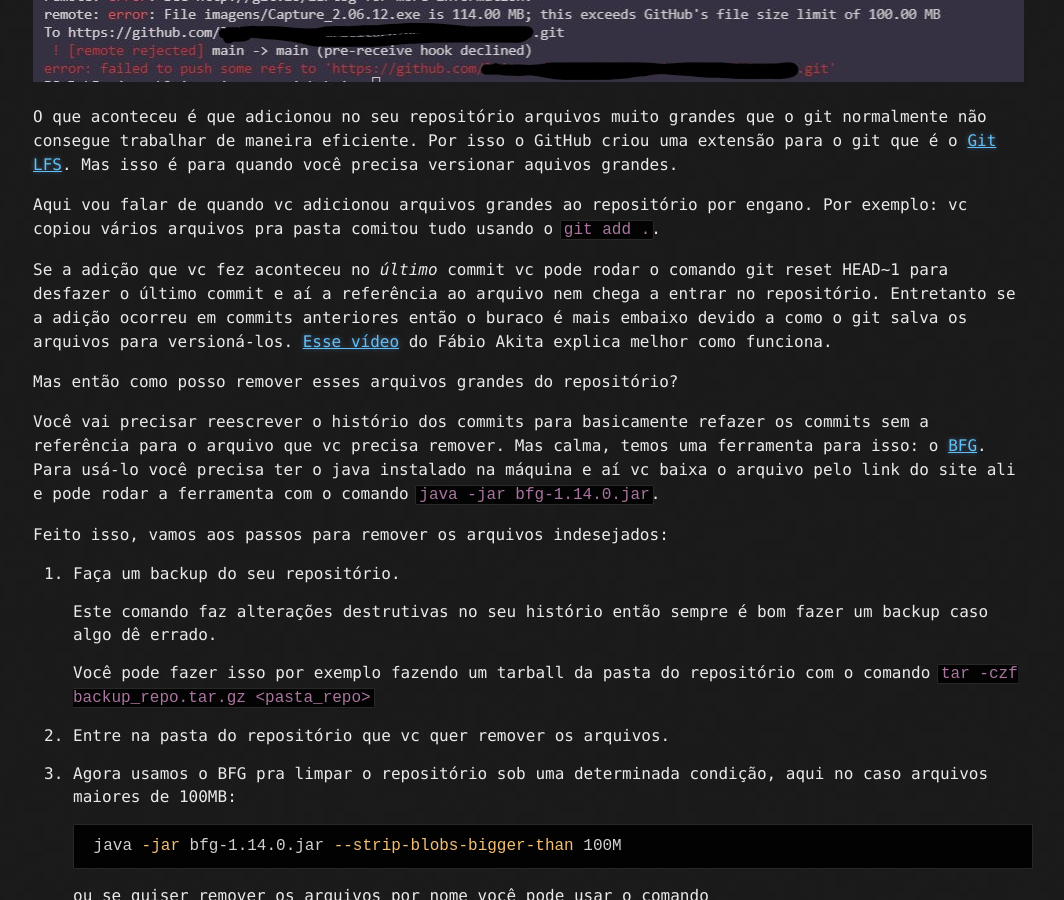
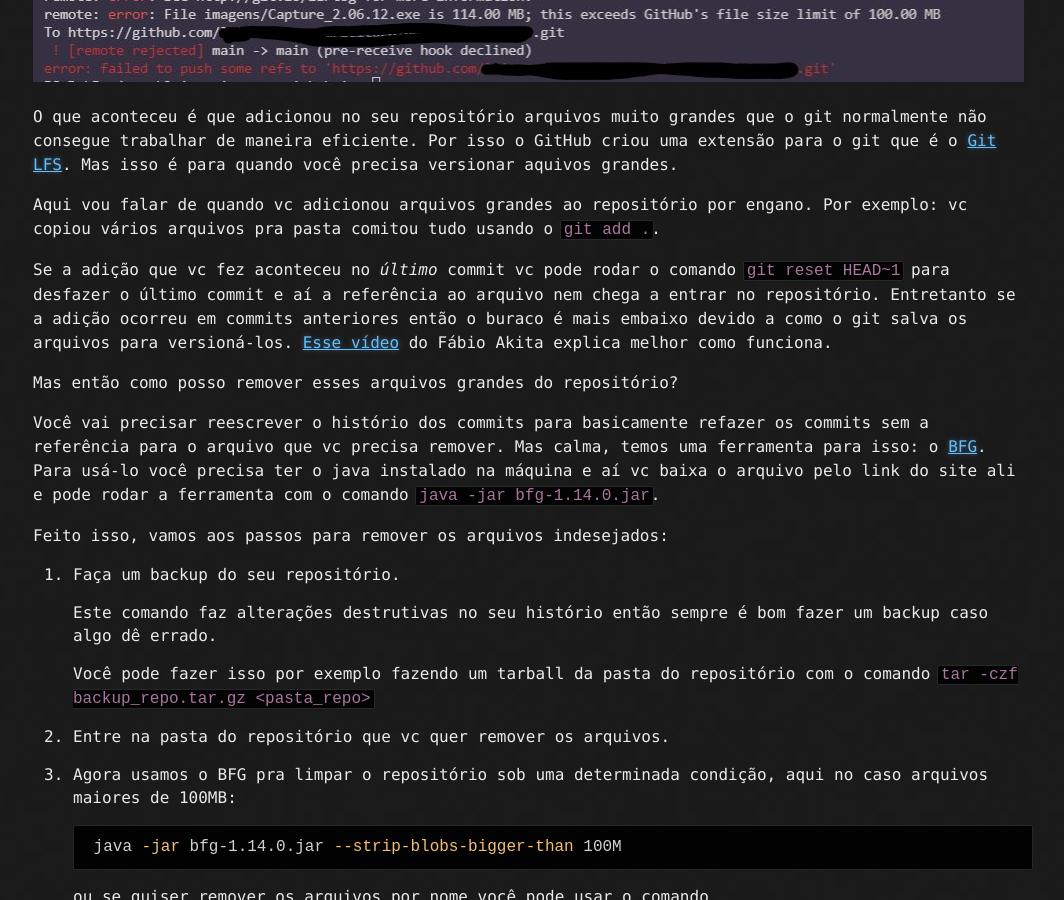
Before and after one commit to reinaldorauch/reinaldorauch.github.io, a Jekyll site: the page built from _posts/2021-07-05-como-remover-arquivos-grandes-do-historico-do-git.md, in a window 1280 px wide and 900 px high, scrolled down 443 px. Shown: the whole window, without its empty margins (107-1171 px from the left). Built offline with Jekyll 4.4.1, drawn with Linux system fonts in a browser that asks for light colours.

```diff
--- a/_posts/2021-07-05-como-remover-arquivos-grandes-do-historico-do-git.md
+++ b/_posts/2021-07-05-como-remover-arquivos-grandes-do-historico-do-git.md
@@ -13,7 +13,7 @@ O que aconteceu é que adicionou no seu repositório arquivos muito grandes que
 
 Aqui vou falar de quando vc adicionou arquivos grandes ao repositório por engano. Por exemplo: vc copiou vários arquivos pra pasta comitou tudo usando o `git add .`.
 
-Se a adição que vc fez aconteceu no _último_ commit vc pode rodar o comando git reset HEAD~1 para desfazer o último commit e aí a referência ao arquivo nem chega a entrar no repositório. Entretanto se a adição ocorreu em commits anteriores então o buraco é mais embaixo devido a como o git salva os arquivos para versioná-los. [Esse vídeo](https://youtu.be/6Czd1Yetaac) do Fábio Akita explica melhor como funciona.
+Se a adição que vc fez aconteceu no _último_ commit vc pode rodar o comando `git reset HEAD~1` para desfazer o último commit e aí a referência ao arquivo nem chega a entrar no repositório. Entretanto se a adição ocorreu em commits anteriores então o buraco é mais embaixo devido a como o git salva os arquivos para versioná-los. [Esse vídeo](https://youtu.be/6Czd1Yetaac) do Fábio Akita explica melhor como funciona.
 
 Mas então como posso remover esses arquivos grandes do repositório?
 
```
